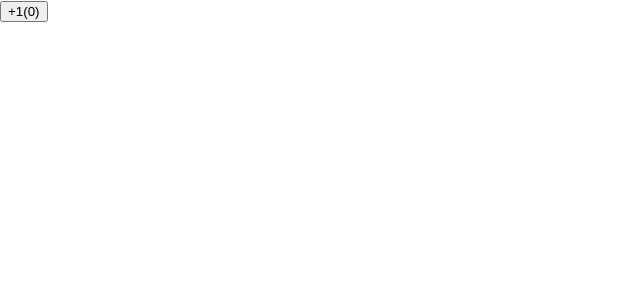
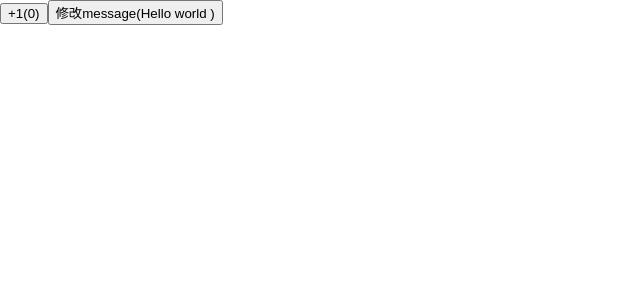
Before and after one commit to 666-arch/react-plan, a React (Create React App) app: page / in a window 1280 px wide. Shown: the top 300 px of the page, without its empty margins (0-640 px from the left). Built offline with nearby package versions, Linux system fonts and the light colour scheme.

Commit message:
use useEffect up

```diff
--- a/src/04_useEffect的使用/App.jsx
+++ b/src/04_useEffect的使用/03_清除机制-返回回调函数.jsx
@@ -2,21 +2,24 @@ import React, { memo, useEffect, useState } from 'react'
 
 export default memo(function App() {
     const [count, setCount] = useState(0)
+    const [message, setMessage] = useState('Hello world ')
+    useEffect(()=>{
+        console.log('修改标题');
+    },[count])
     //负责告知react，在执行完当前组件渲染之后要执行的副作用代码
     useEffect(() => {
-
         //1.监听事件
         console.log('监听redux中数据变化，监听eventBus中的why事件');
-
         // 返回值：回调函数 => 组件被重新渲染或者组件卸载的时候执行
         return () => {
             console.log('取消监听redux中数据变化，取消监听eventBus中的why事件');
         }
+    }, [])
 
-    })
     return (
         <div>
             <button onClick={e=>setCount(count+1)}>+1({count})</button>
+            <button onClick={e=>setMessage('你好啊')}>修改message({message})</button>
         </div>
     )
 })
--- a/src/index.js
+++ b/src/index.js
@@ -6,7 +6,7 @@ import './index.css';
 // import App from './03_useState的使用/App';
 // import App from './04_useEffect的使用/01_修改标题-class实现';
 // import App from './04_useEffect的使用/02_修改标题-hook实现';
-import App from './04_useEffect的使用/App';
+import App from './04_useEffect的使用/03_清除机制-返回回调函数';
 
 
 
```
